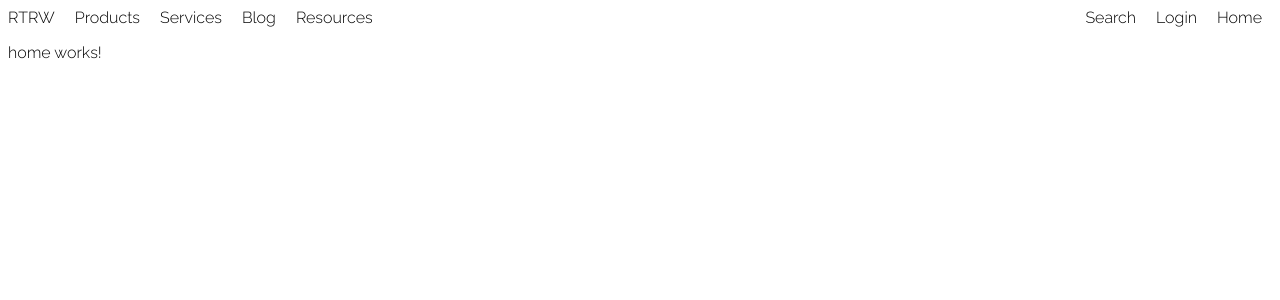
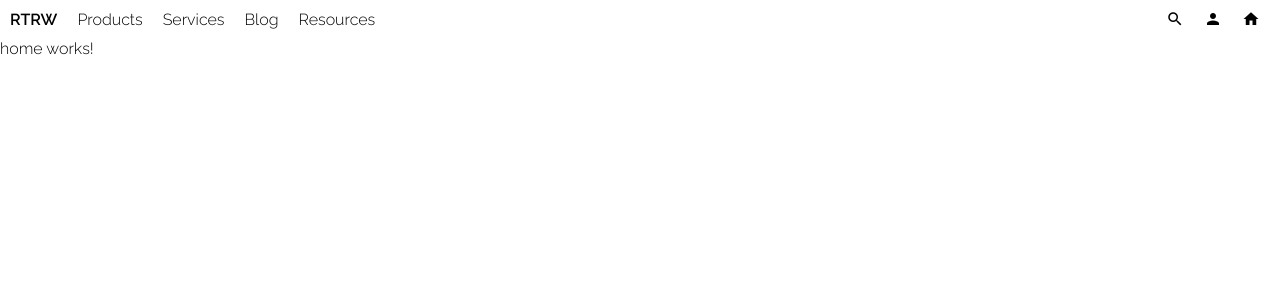
Before and after one commit to tzmanics/rtrw-demo, an Angular app: page / in a window 1280 px wide. Shown: the top 300 px of the page. Built offline with nearby package versions, Linux system fonts and the light colour scheme.

Commit message:
adds material icons and logo styling

```diff
--- a/src/app/nav/nav.component.css
+++ b/src/app/nav/nav.component.css
@@ -1,5 +1,18 @@
-.header {
-  border-bottom: black;
+a,
+a:hover,
+a:visited {
+  color: black;
+  padding: 10px;
+  text-decoration: none;
+}
+
+a:hover {
+  background-color: lightgray;
+}
+
+header {
+  height: 19px;
+  padding: 10px;
 }
 
 ul {
@@ -12,24 +25,20 @@ li {
   display: inline;
 }
 
+.logo {
+  font-weight: bold;
+}
+
 .logo,
 .nav {
   float: left;
   margin-right: 10px;
 }
 
+.material-icons {
+  font-size: 18px;
+}
+
 .user-tools {
   text-align: right;
 }
-
-a,
-a:hover,
-a:visited {
-  color: black;
-  text-decoration: none;
-  padding: 10px;
-}
-
-a:hover {
-  background-color: lightgray;
-}
--- a/src/app/nav/nav.component.html
+++ b/src/app/nav/nav.component.html
@@ -19,13 +19,19 @@
   <div class="user-tools">
     <ul>
       <li>
-        <a routerLink="/search">Search</a>
+        <a routerLink="/search">
+          <i class="material-icons">search</i>
+        </a>
       </li>
       <li>
-        <a routerLink="/login">Login</a>
+        <a routerLink="/login">
+          <i class="material-icons">person</i>
+        </a>
       </li>
       <li>
-        <a routerLink="/">Home</a>
+        <a routerLink="/">
+          <i class="material-icons">home</i>
+        </a>
       </li>
     </ul>
   </div>
--- a/src/index.html
+++ b/src/index.html
@@ -11,6 +11,10 @@
       href="https://fonts.googleapis.com/css2?family=Raleway:wght@300;600&display=swap"
       rel="stylesheet"
     />
+    <link
+      href="https://fonts.googleapis.com/icon?family=Material+Icons"
+      rel="stylesheet"
+    />
   </head>
   <body>
     <app-root></app-root>
--- a/src/styles.css
+++ b/src/styles.css
@@ -1,3 +1,5 @@
 * {
   font-family: "Raleway", sans-serif;
+  margin: 0;
+  padding: 0;
 }
```
